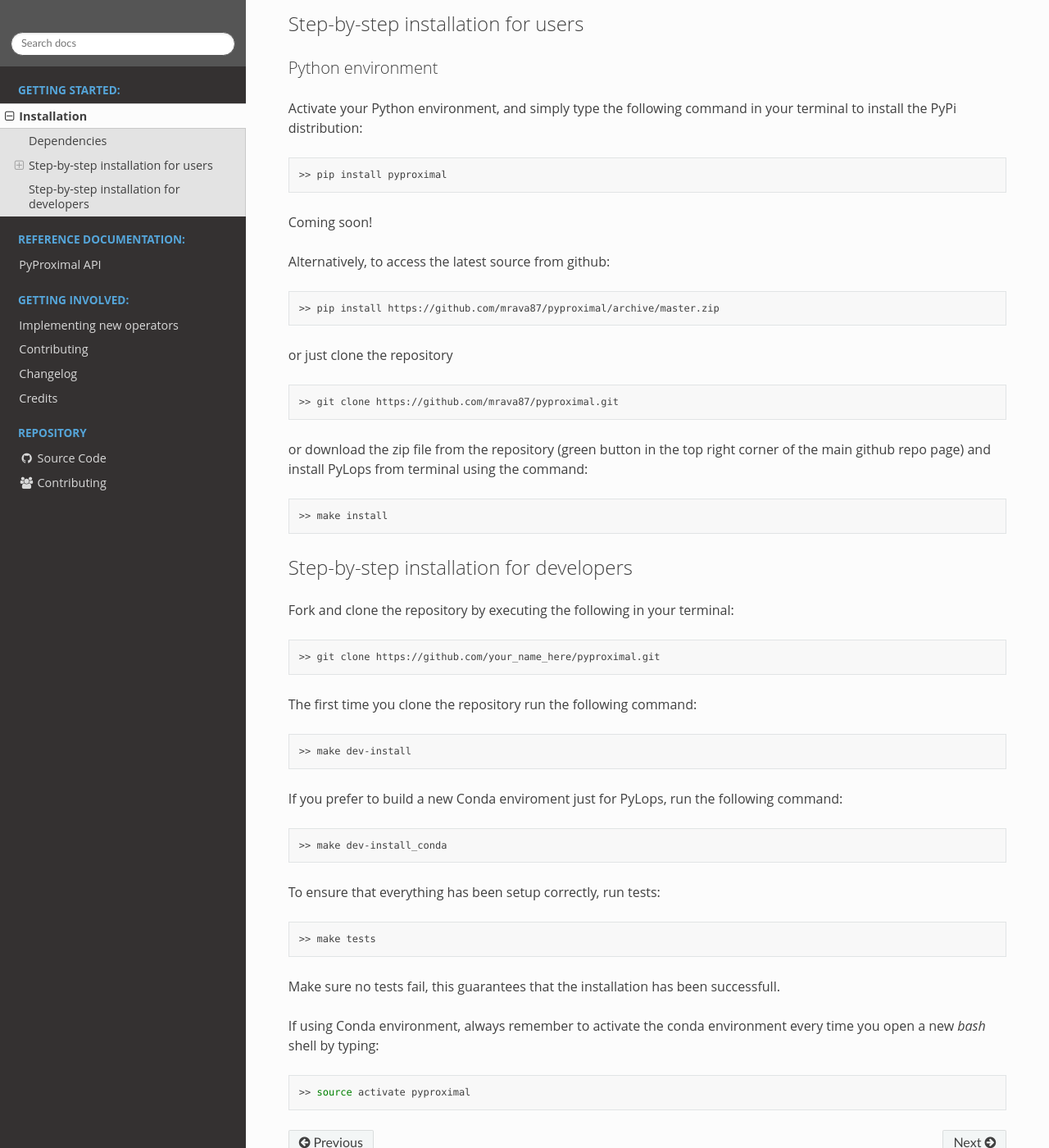
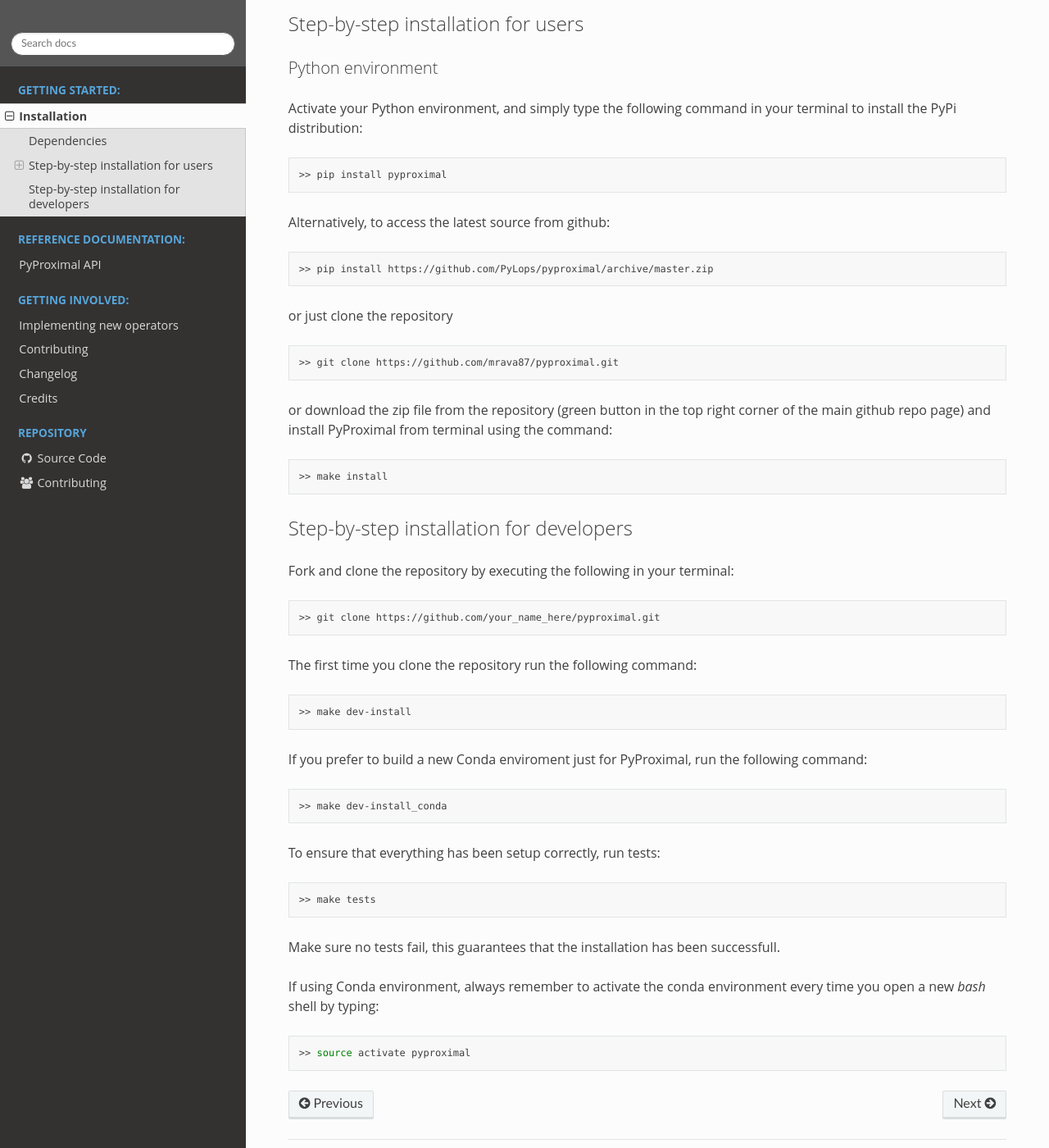
Before and after one commit to PyLops/pyproximal, a Sphinx documentation site: the page built from docs/source/installation.rst, in a window 1280 px wide and 1400 px high, scrolled down 506 px. Shown: the whole window at 82% size. Built offline with Sphinx 7.4.7 and the Read the Docs theme 2.0.0, drawn with Linux system fonts in a browser that asks for light colours; pages that are not in the unit, such as notebooks, are missing from menus; the version number could not be read and is left out; comment, search, counter and statistics services are not loaded.

Commit message:
Fixed installation instructions

```diff
--- a/docs/source/installation.rst
+++ b/docs/source/installation.rst
@@ -34,13 +34,11 @@
 
    >> pip install pyproximal
 
-Coming soon!
-
 Alternatively, to access the latest source from github:
 
 .. code-block:: bash
 
-   >> pip install https://github.com/mrava87/pyproximal/archive/master.zip
+   >> pip install https://github.com/PyLops/pyproximal/archive/master.zip
 
 or just clone the repository
 
@@ -49,7 +47,7 @@
    >> git clone https://github.com/mrava87/pyproximal.git
 
 or download the zip file from the repository (green button in the top right corner of the
-main github repo page) and install PyLops from terminal using the command:
+main github repo page) and install PyProximal from terminal using the command:
 
 .. code-block:: bash
 
@@ -70,7 +68,7 @@
 
    >> make dev-install
 
-If you prefer to build a new Conda enviroment just for PyLops, run the following command:
+If you prefer to build a new Conda enviroment just for PyProximal, run the following command:
 
 .. code-block:: bash
 
```
Also changed, not shown: docs/source/_static/pylops.png (deleted), docs/source/_static/pylops_b.png (deleted).
